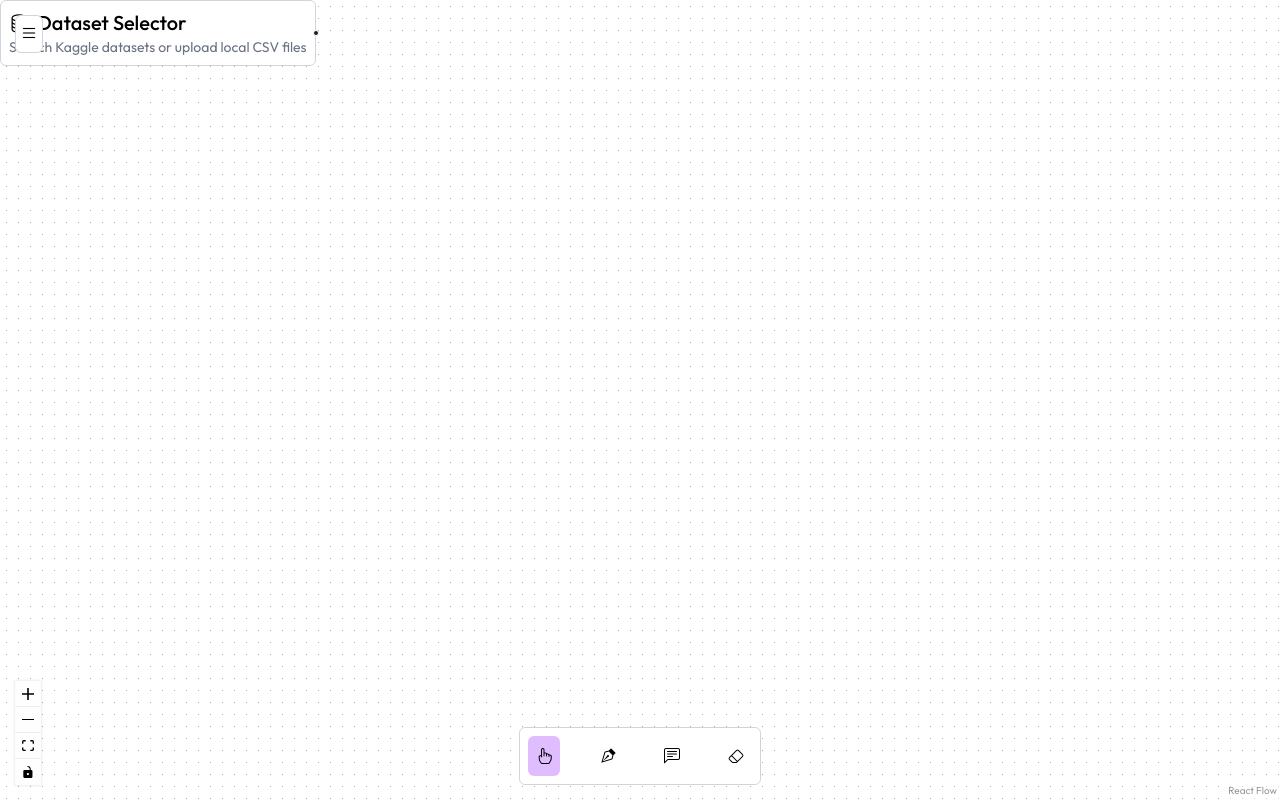
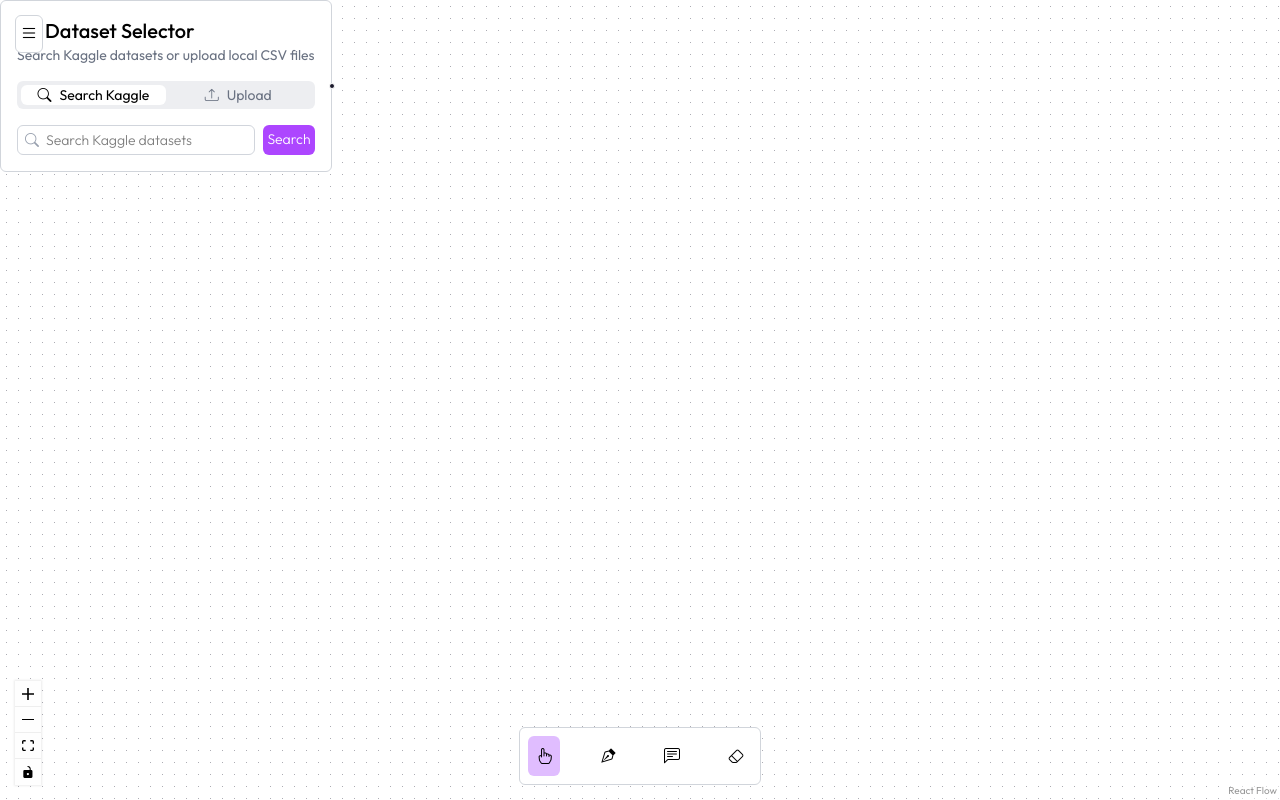
Before and after one commit to YumengLiu6044/GraphAI, a React (Vite) app in the folder frontend/: page /workspace in a window 1280 px wide. Built offline with nearby package versions, Linux system fonts and the light colour scheme.

Commit message:
search bar

```diff
--- a/frontend/src/components/DatasetSelector.tsx
+++ b/frontend/src/components/DatasetSelector.tsx
@@ -1,13 +1,87 @@
 import { Handle, Position } from "@xyflow/react";
+import { useState } from "react";
+
+const tabs = [
+	{ label: "Search Kaggle", iconName: "bi bi-search " },
+	{ label: "Upload", iconName: "bi bi-upload " },
+];
+
+function SearchKaggle() {
+	return (
+		<div className="flex flex-col items-start text-sm">
+			<div className="flex w-full gap-2">
+			  <div className="relative w-full">
+			    <input
+    				type="text"
+    				className="rounded-md border-1 border-gray-300 w-full p-1 pl-7 font-light"
+    				placeholder="Search Kaggle datasets"
+    				onChange={()=>{}}
+    			></input>
+          <i className="bi bi-search absolute top-1/2 -translate-y-1/2 left-2 text-gray-400"></i>
+			  </div>
+        <span className="rounded-md bg-purple-500 text-white p-1 font-light">Search</span>
+			</div>
+		</div>
+	);
+}
+
+function Upload() {
+	return (
+		<div className="flex flex-col justify-center items-center p-4 border-1 border-dashed rounded-md border-gray-300">
+			<i className="bi bi-upload text-xl"></i>
+			<span>Drag and drop your CSV file</span>
+			<span className="text-sm text-gray-500">
+				or click to browse your files
+			</span>
+			<span className="text-sm text-gray-500 pt-3">
+				Maximum file size: 10MB
+			</span>
+		</div>
+	);
+}
 
 export default function DatasetSelector() {
-  return (
-    <div>
-      <div className="flex flex-col card-box p-2 bg-white">
-        <span className="text-xl font-medium"><i className="bi bi-database pr-2"></i>Dataset Selector</span>
-        <span className="text-sm text-gray-500">Search Kaggle datasets or upload local CSV files</span>
-      </div>
-      <Handle type="source" position={Position.Right}></Handle>
-    </div>
-  )
+	const [selectedIndex, setSelectedIndex] = useState(0);
+
+	return (
+		<div>
+			<div className="flex flex-col gap-4 card-box p-4 bg-white">
+				<div className="flex flex-col">
+				  <span className="text-xl font-medium">
+  					<i className="bi bi-database pr-2"></i>Dataset Selector
+  				</span>
+  				<span className="text-sm text-gray-500">
+  					Search Kaggle datasets or upload local CSV files
+  				</span>
+				</div>
+
+				{/* Tab selector */}
+				<div className="flex justify-around p-1 rounded-md bg-gray-200/70">
+					{tabs.map((item, index) => (
+						<div
+							className={`flex justify-center w-full text-sm rounded-md ${
+								selectedIndex === index
+									? "text-black bg-white"
+									: "text-gray-500"
+							}`}
+							key={index}
+							onClick={() => setSelectedIndex(index)}
+						>
+							<span>
+								<i className={`${item.iconName} pr-2`}></i>
+								{item.label}
+							</span>
+						</div>
+					))}
+				</div>
+
+				{selectedIndex === 0 ? (
+					<SearchKaggle></SearchKaggle>
+				) : (
+					<Upload></Upload>
+				)}
+			</div>
+			<Handle type="source" position={Position.Right}></Handle>
+		</div>
+	);
 }
```
